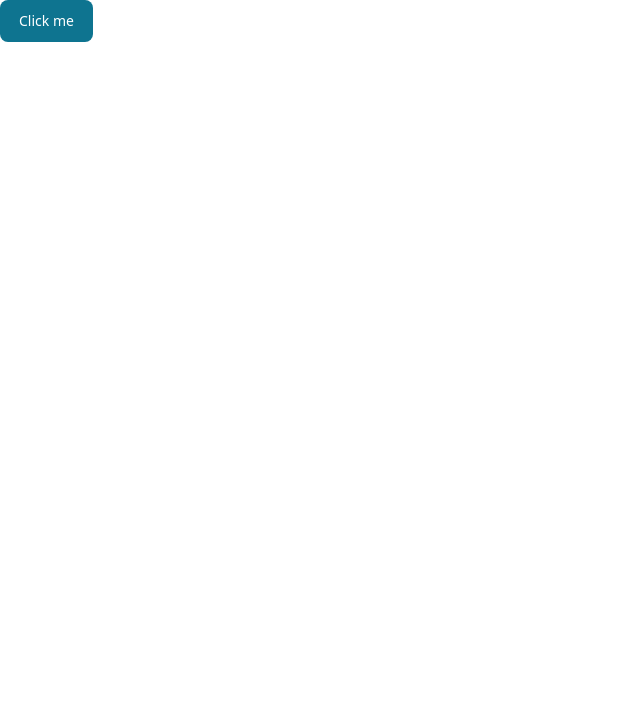
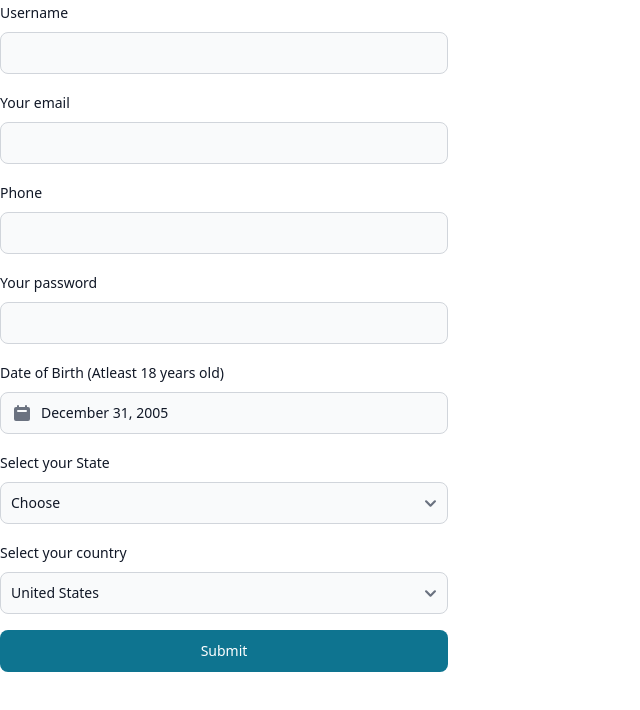
Before and after one commit to afreediz/odc_platform, a React (Create React App) app in the folder client/: page /signup in a window 1280 px wide. Shown: the top 710 px of the page, without its empty margins (0-640 px from the left). Built offline with nearby package versions, Linux system fonts and the light colour scheme.

Commit message:
making signup page

```diff
--- a/client/src/pages/Signup.jsx
+++ b/client/src/pages/Signup.jsx
@@ -1,12 +1,133 @@
-import React from 'react'
-import { Button } from "flowbite-react";
+import React, { useState } from 'react'
+import { Button, Label, TextInput, Datepicker, Select } from "flowbite-react";
+
+
 
 const Signup = () => {
-  return (
-    <div>
-        <Button>Click me</Button>
-    </div>
-  )
+
+    const [selectedState, setSelectedState] = useState(''); // State to store the selected state
+    const [districts, setDistricts] = useState([]); // State to store the districts based on the selected state
+
+
+    const handleStateChange = (e) => {
+        const selectedState = e.target.value;
+        setSelectedState(selectedState);
+
+
+        if (selectedState === 'Kerala') {
+            setDistricts([
+                "Thiruvananthapuram", "Kollam", "Pathanamthitta", "Alappuzha", "Kottayam", "Idukki", "Ernakulam",
+                "Thrissur", "Palakkad", "Malappuram", "Kozhikode", "Wayanad", "Kannur", "Kasaragod"
+            ]);
+        } else if (selectedState === 'Tamil Nadu') {
+            setDistricts([
+                "Chennai", "Coimbatore", "Madurai", "Tiruchirappalli", "Salem", "Tiruppur", "Erode", "Vellore",
+                "Thoothukudi", "Thanjavur", "Kancheepuram", "Tirunelveli", "Kanyakumari", "Virudhunagar"
+            ]);
+        } else {
+            setDistricts([]);
+        }
+    };
+
+
+
+    return (
+        <div>
+            <form className="flex max-w-md flex-col gap-4">
+                <div>
+                    <div className="mb-2 block">
+                        <Label htmlFor="username" value="Username" />
+                    </div>
+                    <TextInput id="username" type="text" required />
+                </div>
+                <div>
+                    <div className="mb-2 block">
+                        <Label htmlFor="email1" value="Your email" />
+                    </div>
+                    <TextInput id="email1" type="email" required />
+                </div>
+                <div>
+                    <div className="mb-2 block">
+                        <Label htmlFor="phone" value="Phone" />
+                    </div>
+                    <TextInput id="phone" type="number" required />
+                </div>
+                <div>
+                    <div className="mb-2 block">
+                        <Label htmlFor="password1" value="Your password" />
+                    </div>
+                    <TextInput id="password1" type="password" required />
+                </div>
+                <div>
+                    <div className="mb-2 block">
+                        <Label value="Date of Birth (Atleast 18 years old)" />
+
+                    </div>
+                    {<Datepicker maxDate={new Date(2005, 11, 31)} />}
+                </div>
+                <div className="max-w-md">
+                    <div className="mb-2 block">
+                        <Label htmlFor="countries" value="Select your State" />
+                    </div>
+                    <Select id="states" value={selectedState} required onChange={handleStateChange}>
+                        <option value="">Choose</option>
+                        <option value="Andhra Pradesh">Andhra Pradesh</option>
+                        <option value="Arunachal Pradesh">Arunachal Pradesh</option>
+                        <option value="Assam">Assam</option>
+                        <option value="Bihar">Bihar</option>
+                        <option value="Chhattisgarh">Chhattisgarh</option>
+                        <option value="Goa">Goa</option>
+                        <option value="Gujarat">Gujarat</option>
+                        <option value="Haryana">Haryana</option>
+                        <option value="Himachal Pradesh">Himachal Pradesh</option>
+                        <option value="Jharkhand">Jharkhand</option>
+                        <option value="Karnataka">Karnataka</option>
+                        <option value="Kerala">Kerala</option>
+                        <option value="Madhya Pradesh">Madhya Pradesh</option>
+                        <option value="Maharashtra">Maharashtra</option>
+                        <option value="Manipur">Manipur</option>
+                        <option value="Meghalaya">Meghalaya</option>
+                        <option value="Mizoram">Mizoram</option>
+                        <option value="Nagaland">Nagaland</option>
+                        <option value="Odisha">Odisha</option>
+                        <option value="Punjab">Punjab</option>
+                        <option value="Rajasthan">Rajasthan</option>
+                        <option value="Sikkim">Sikkim</option>
+                        <option value="Tamil Nadu">Tamil Nadu</option>
+                        <option value="Telangana">Telangana</option>
+                        <option value="Tripura">Tripura</option>
+                        <option value="Uttar Pradesh">Uttar Pradesh</option>
+                        <option value="Uttarakhand">Uttarakhand</option>
+                        <option value="West Bengal">West Bengal</option>
+                        <option value="Andaman and Nicobar Islands">Andaman and Nicobar Islands</option>
+                        <option value="Chandigarh">Chandigarh</option>
+                        <option value="Dadra and Nagar Haveli">Dadra and Nagar Haveli</option>
+                        <option value="Daman and Diu">Daman and Diu</option>
+                        <option value="Lakshadweep">Lakshadweep</option>
+                        <option value="Delhi">Delhi</option>
+                        <option value="Puducherry">Puducherry</option>
+                    </Select>
+
+                </div>
+
+                <div className="max-w-md">
+                    <div className="mb-2 block">
+                        <Label htmlFor="countries" value="Select your country" />
+                    </div>
+                    <Select id="countries" required>
+                        <option>United States</option>
+                        <option>Canada</option>
+                        <option>France</option>
+                        <option>Germany</option>
+                    </Select>
+                </div>
+
+
+
+                <Button type="submit">Submit</Button>
+            </form>
+        </div>
+    )
 }
 
 export default Signup
```
